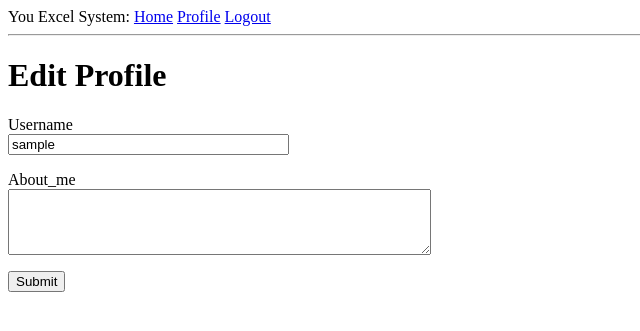
After one commit to ProfessorJas/YourExcelSystem, a Flask app: page /edit_profile in a window 1280 px wide. The commit adds this page. Shown: the top 331 px of the page, without its empty margins (0-640 px from the left). Run offline with Flask 2, Linux system fonts and the light colour scheme; the visitor is signed in with stand-in values (Sample User, id 1); data comes from the database, SQL or seed files in the repository.

Commit message:
Finish edit profile

```diff
--- a/app/forms.py
+++ b/app/forms.py
@@ -1,6 +1,6 @@
 from flask_wtf import FlaskForm#从flask_wtf包中导入FlaskForm类
-from wtforms import StringField,PasswordField,BooleanField,SubmitField#导入这些类
-from wtforms.validators import DataRequired, ValidationError, Email, EqualTo
+from wtforms import StringField,PasswordField,BooleanField,SubmitField, TextAreaField#导入这些类
+from wtforms.validators import DataRequired, ValidationError, Email, EqualTo, Length
 from app.models import User
 
 class LoginForm(FlaskForm):
@@ -28,3 +28,8 @@ class RegistrationForm(FlaskForm):
 
 		if user is not None:
 			raise ValidationError('Please use a different email address.')
+
+class EditProfileForm(FlaskForm):
+	username = StringField('Username', validators=[DataRequired()])
+	about_me = TextAreaField('About_me', validators=[Length(min=0, max=140)])
+	submit = SubmitField('Submit')
--- a/app/routes.py
+++ b/app/routes.py
@@ -1,7 +1,7 @@
 from datetime import datetime
 from flask import render_template, flash, redirect, url_for, request
 from app import app, db
-from app.forms import LoginForm, RegistrationForm
+from app.forms import LoginForm, RegistrationForm, EditProfileForm
 from flask_login import current_user, login_user, logout_user, login_required
 from app.models import User
 from werkzeug.urls import url_parse
@@ -89,3 +89,22 @@ def user(username):
     ]
 
     return render_template('user.html', user=user, posts = posts)
+
+@app.route('/edit_profile', methods = ['GET', 'POST'])
+@login_required
+def edit_profile():
+    form = EditProfileForm()
+
+    if form.validate_on_submit():
+        current_user.username = form.username.data
+        current_user.about_me = form.about_me.data
+
+        db.session.commit()
+
+        flash('You changes have been saved.')
+        return redirect(url_for('edit_profile'))
+    elif request.method == 'GET':
+        form.username.data = current_user.username
+        form.about_me.data = current_user.about_me
+
+    return render_template('edit_profile.html', title = 'Edit Profile', form = form)
--- /dev/null
+++ b/app/templates/edit_profile.html
@@ -0,0 +1,26 @@
+{% extends "base.html" %}
+
+{% block content %}
+	<h1>Edit Profile</h1>
+	<form action="", method="post">
+		{{ form.hidden_tag() }}
+		<p>
+			{{ form.username.label }}<br>
+			{{ form.username(size=32) }}<br>
+			{% for error in form.username.errors %}
+				<span style="color:red;">[{{ error }}]</span>
+			{% endfor %}
+		</p>
+
+		<p>
+			{{ form.about_me.label }}<br>
+			{{ form.about_me(cols=50, rows=4) }}<br>
+			{% for error in form.about_me.errors %}
+				<span style="color:red;">[{{ error }}]</span>
+			{% endfor %}
+		</p>
+		<p>
+			{{ form.submit() }}
+		</p>
+	</form>
+{% endblock %}
--- a/app/templates/user.html
+++ b/app/templates/user.html
@@ -14,6 +14,12 @@
                 {% if user.last_seen %}
                     <p>Last seen on: {{ user.last_seen }}</p>
                 {% endif %}
+
+                {% if user == current_user %}
+                    <p>
+                        <a href="{{ url_for('edit_profile') }}">Edit Your Profile</a>
+                    </p>
+                {% endif %}
             </td>
         </tr>
     </table>
```
